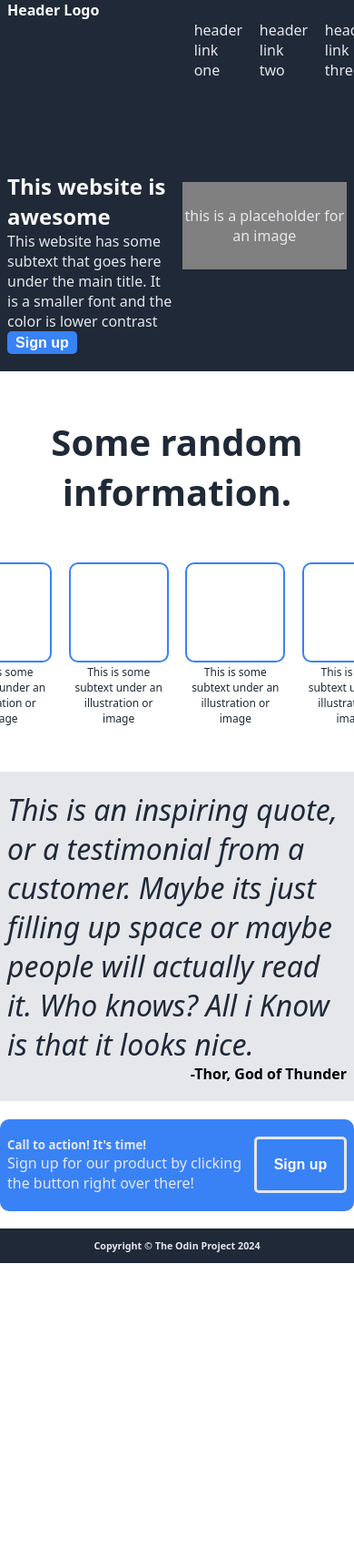
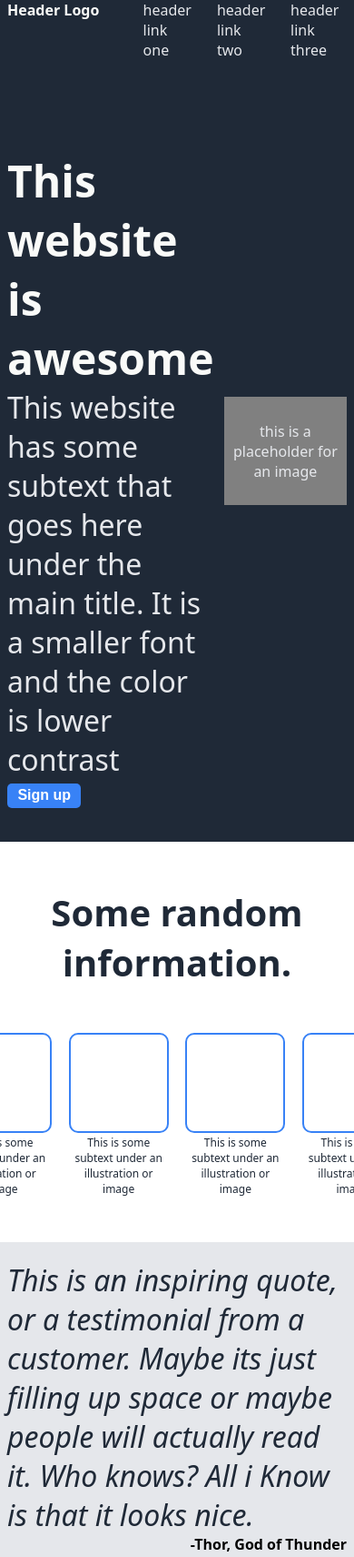
Before and after one commit to aj9873/odin-landing-page, a plain HTML site: page index.html in a window 390 px wide. Shown: the top 1711 px of the page at 91% size. Before the commit the page ends 1388 px from the top, so only its background shows below. Drawn offline with Linux system fonts and the light colour scheme.

Commit message:
Compelte media queries and styling

```diff
--- a/index.html
+++ b/index.html
@@ -34,19 +34,19 @@
     <h3 class="white-section">Some random information.</h3>
   <div class="second-white-section">
   <div class="blue-square-container">
-    <div class="blue square"></div>
+    <div class="blue-square"></div>
     <p class="blue-square-text">This is some subtext under an illustration or image</p>
   </div>
   <div class="blue-square-container">
-    <div class="blue square"></div>
+    <div class="blue-square"></div>
     <p class="blue-square-text">This is some subtext under an illustration or image</p>
   </div>
   <div class="blue-square-container">
-    <div class="blue square"></div>
+    <div class="blue-square"></div>
     <p class="blue-square-text">This is some subtext under an illustration or image</p>
   </div>
   <div class="blue-square-container">
-    <div class="blue square"></div>
+    <div class="blue-square"></div>
     <p class="blue-square-text">This is some subtext under an illustration or image</p>
   </div>
   </div>
@@ -62,7 +62,7 @@
 <section id="white-blue-section">
 <div class="blue-box container">
   <div class="call-to-action">
-    <h5>Call to action! It's time!</h5>
+    <h5 class="call">Call to action! It's time!</h5>
     <p>Sign up for our product by clicking the button right over there!</p>
   </div>
     <button class="white-border-button">Sign up</button>
--- a/styles.css
+++ b/styles.css
@@ -20,6 +20,7 @@ body {
     display: flex;
     max-width: 100%;
     width: 100%;
+    flex-direction: row;
     flex-wrap: wrap;
 }
 
@@ -27,22 +28,24 @@ body {
     font-size: 1rem;
     color: #f9faf8;
     display: flex;
-    justify-self: flex-end;
+    justify-self: flex-start;
+    flex: 1;
+}
+
+#header > ul {
+    display: flex;
+    flex: 2;
+    justify-content: flex-end;
 }
 
 ul > li {
     color: #e5e7eb;
     list-style: none;
     display:inline-flex;
-    justify-content: flex-end;
     margin-left: 10%;
+
 }
-ul {
-    display: flex;
-    justify-self: flex-end;
-    margin-left: 50%;
-    width: 100%;
-}
+
 a {
     text-decoration: none;
     color: #e5e7eb;
@@ -68,6 +71,7 @@ a {
     font-size: 2rem;
     font-weight: 500px;
     color: #e5e7eb;
+    padding-bottom: 2%;
 }
 .img {
     width: 100%;
@@ -93,7 +97,7 @@ button {
     font-size: 1rem;
 }
 
-.blue.square {
+.blue-square {
     width: 110px;
     height: 110px;
     max-width: 100%;
@@ -132,6 +136,8 @@ button {
 .blue-square-container {
   display: flex;
   flex-direction: column;
+  flex-wrap: wrap;
+  flex: 1
 }
 
 #quote-section {
@@ -173,6 +179,9 @@ align-self: flex-end;
     color: #e5e7eb;
     flex: 1;
 }
+.call {
+    font-size: 1.5rem;
+}
 
 .white-border-button {
     border: solid #e5e7eb;
@@ -191,8 +200,7 @@ align-self: flex-end;
     padding-left: 0.5rem;
     padding-right: 0.5rem;
     width: 100%;
-    max-width: 100%;
-}
+    max-width: 1536px;
 /* 2xl */
 @media (max-width: 1536px) {
     .container {
@@ -232,17 +240,14 @@ align-self: flex-end;
 /* xs */
 @media (max-width: 475px) {
     .container {
-        width: 100%;
-    }
-    .hero-main {
-        margin-bottom: 5%; /* Adjust margin */
-    }
+        max-width: 440px;
 
-    .heading {
-        font-size: 1.5rem; /* Smaller font size */
-    }
-
-    .subtext {
-        font-size: 1rem; /* Smaller font size */
     }
 }
+
+@media (max-width: 390px) {
+    .container {
+        max-width: 100%;
+
+    }
+}
```
